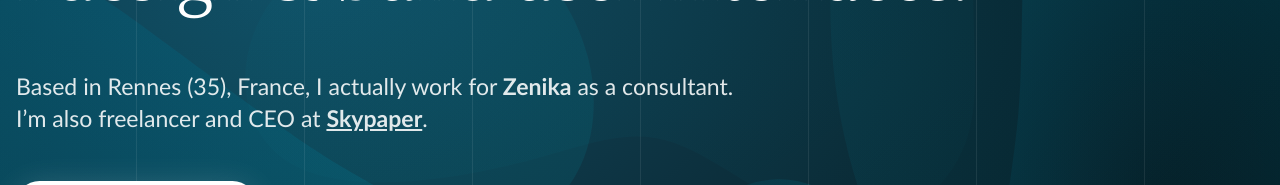
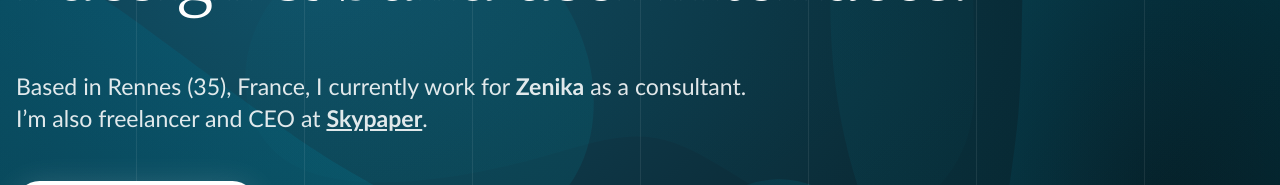
Before and after one commit to nkCreation/nkcreation.com, a Nuxt app: page / in a window 1280 px wide. Shown: the part 425-610 px from the top of the page. Built offline with nearby package versions, Linux system fonts and the light colour scheme; a small style sheet from the web is missing.

Commit message:
fix: typo in hero text

```diff
--- a/components/Hero.vue
+++ b/components/Hero.vue
@@ -14,7 +14,7 @@
         </h1>
 
         <p>
-          Based in Rennes (35), France, I actually work for
+          Based in Rennes (35), France, I currently work for
           <strong>Zenika</strong> as a consultant.<br />
           I’m also freelancer and CEO at
           <a rel="noopener" href="https://skypaper.io/" target="_blank"
```
